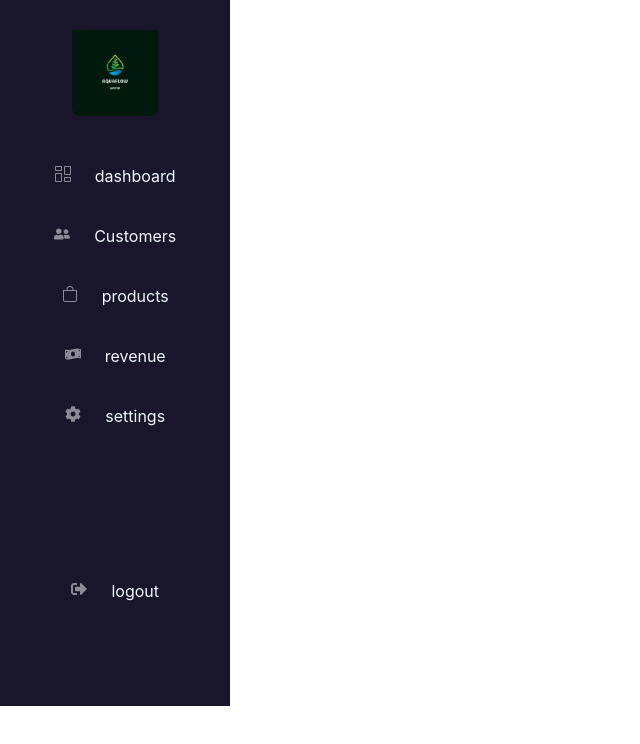
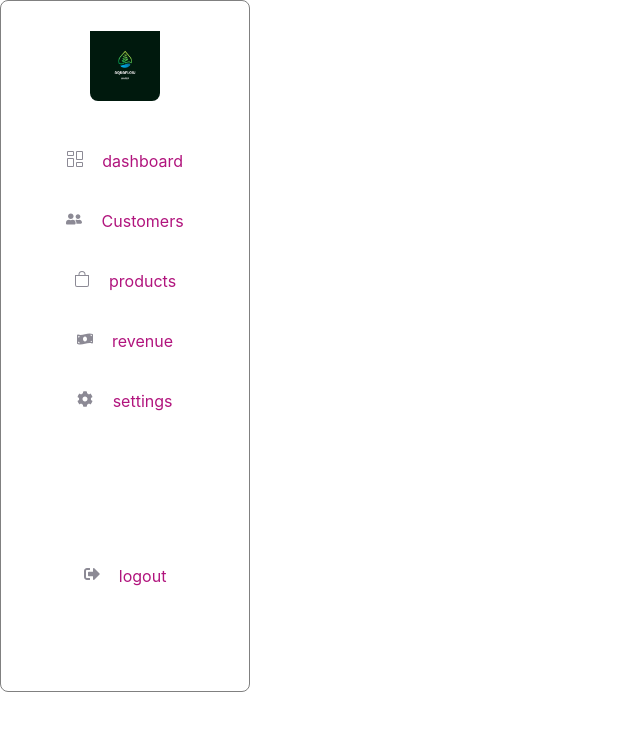
Before and after one commit to jaysonalfie/Aquaflow-Water-Project, a React (Create React App) app in the folder frontend/: page /dispensorshop in a window 1280 px wide. Shown: the top 744 px of the page, without its empty margins (0-640 px from the left). Built offline with nearby package versions, Linux system fonts and the light colour scheme.

Commit message:
added active class

```diff
--- a/frontend/src/Dispensor/DisMenu.js
+++ b/frontend/src/Dispensor/DisMenu.js
@@ -1,4 +1,4 @@
-import React from 'react'
+import React , {useCallback, useEffect, useRef} from 'react'
 import { Link } from 'react-router-dom'
 import Logo from "../images/aquaflowlogo.png"
 import { FaSignOutAlt,  FaCog,  FaUserFriends ,FaMoneyBillWave } from "react-icons/fa";
@@ -7,6 +7,36 @@ import './menu.css'
 
 
 const DisMenu = () => {
+
+    //this hook allows creation a mutable reference which allows manipulation without re-rendering of the component
+    const mainMenuRef = useRef(null);
+
+
+     //function responsible for assigning the active class
+     const changeActive = useCallback((event)=> {
+        const mainMenuLi = mainMenuRef.current?.querySelectorAll('li');
+         if (mainMenuLi){
+            mainMenuLi.forEach((li, index)=> li.classList.remove('active'));
+            event.currentTarget.classList.add('active')
+
+         }
+
+     }, []);
+
+     useEffect(()=>{
+        const mainMenuLi = mainMenuRef.current?.querySelectorAll('li');
+        if (mainMenuLi){
+            mainMenuLi.forEach((li,index)=> li.addEventListener('click', changeActive));
+        }
+
+        return () => {
+            if(mainMenuLi){
+                mainMenuLi.forEach((li,index)=> li.removeEventListener('click', changeActive));
+        }
+            }
+
+     }, [changeActive]);
+
   return(
     <menu>
         <img src={Logo}alt=""/>
--- a/frontend/src/Dispensor/menu.css
+++ b/frontend/src/Dispensor/menu.css
@@ -1,13 +1,15 @@
 menu {
-    width: 18%;
-    background: #19162c;
+    width: 250px;
+    /* background: #19162c; */
     display: flex;
     flex-direction: column;
     align-items: center;
+    border: 1px solid gray;
+    border-radius: .5em;
 }
 
 menu img{
-    width: 5.4em;
+    width: 4.4em;
     padding-top: 30px;
     border-radius: 8px;
 }
@@ -15,12 +17,12 @@ menu .menuItem{
     display: flex;
     align-items: center;
     justify-content: space-between;
-    gap: 1.5em;
+    gap: 1.2em;
 
 }
 
 menu .menuItem  span{
-   color: aliceblue;
+   color:#b1147d;
 }
 
 menu ul{
@@ -55,16 +57,23 @@ menu ul li a:before{
     left: -10px;
     width: 0px;
     height: 20px;
-    background: #b1147d;
+    background: #3876f5;
     border-radius: 50%;
 }
 
-menu ul li:hover a ::before {
+menu ul li:hover a::before {
     width: 20px;
     transition:all 0.3s;
 }
 
 menu ul li.active a::before{
-    color: #b1147d;
+    color:#3876f5;
     transition :all 0.3s;
 }
+
+@media only screen and (max-width : 530px){
+    menu{
+        min-width: 73px;
+        width:73px;
+    }
+}
```
